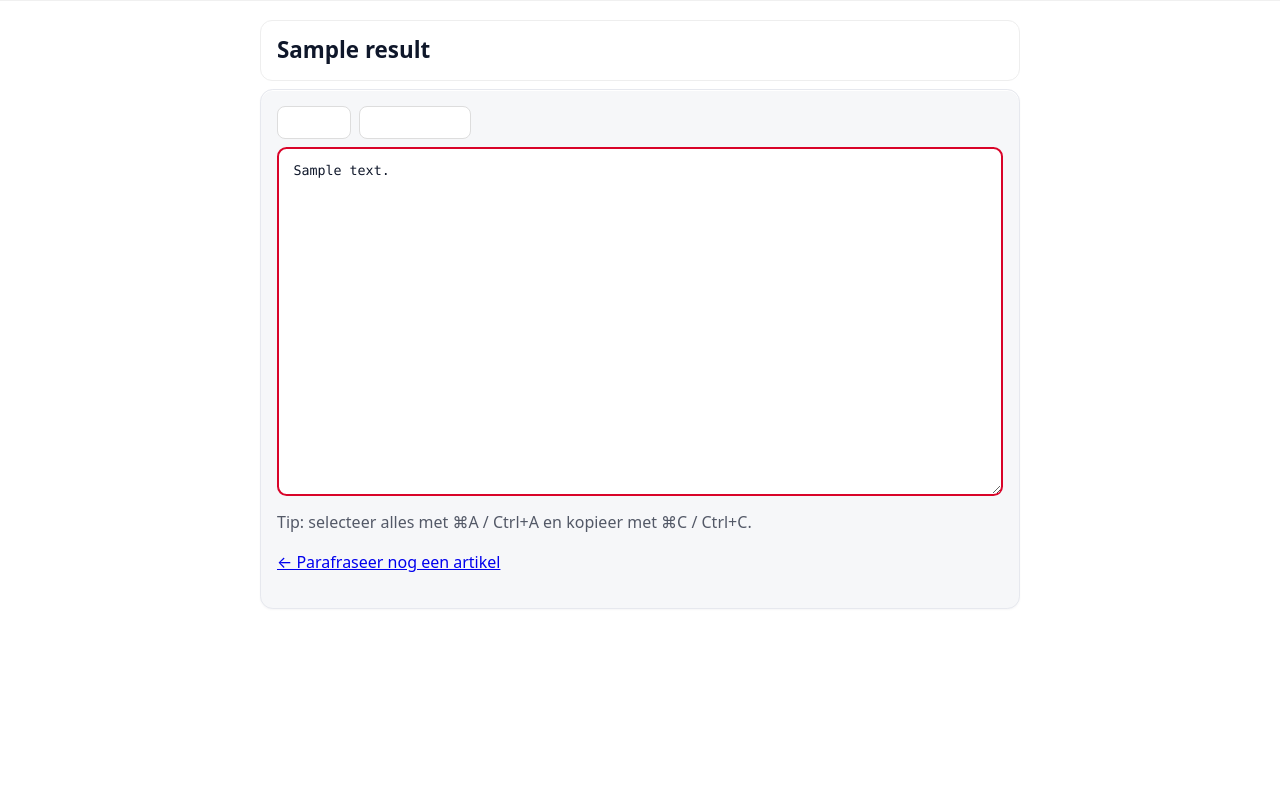
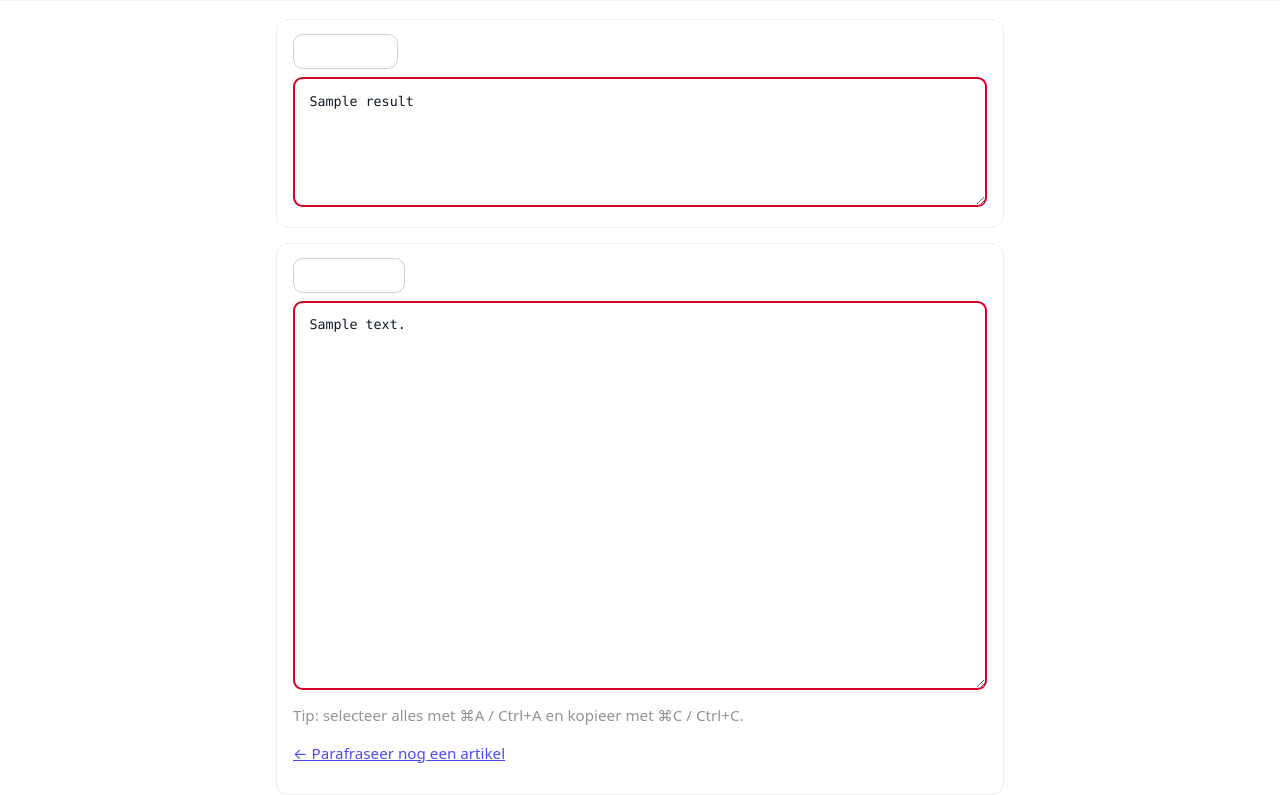
Before and after one commit to azalerts/azalerts-bot, a Flask app: template templates/az_result.html in a window 1280 px wide. Shown: the part 66-861 px from the top of the page. Before the commit the page ends 675 px from the top, so only its background shows below. Run offline with Flask 3, Linux system fonts and the light colour scheme; the template is opened without the code that fills it: most values are stand-ins (such as "Sample title", 1, 10 or a date in 2020); some libraries are stand-ins or nearby versions.

Commit message:
Update az_result.html

```diff
--- a/templates/az_result.html
+++ b/templates/az_result.html
@@ -6,14 +6,13 @@
   <title>Resultaat • AZAlerts</title>
   <link rel="stylesheet" href="{{ url_for('static', filename='styles.css') }}">
   <style>
-    .titlecard { max-width: 760px; margin: 1rem auto .5rem; padding: .9rem 1rem; border:1px solid #eee; border-radius:12px; background:#fff; }
-    .titlecard h1 { margin:0; font-size:1.4rem; line-height:1.35; }
-    .card { max-width: 760px; margin: .5rem auto 1.2rem; }
+    .container { max-width: 760px; margin: 1.2rem auto; padding: 0 1rem; }
     .tools { display:flex; gap:.5rem; align-items:center; margin-bottom:.5rem; }
-    .btn { padding:.5rem .7rem; border-radius:8px; border:1px solid #ddd; background:#fff; cursor:pointer; }
-    textarea#resultBox { width:100%; min-height: 340px; font-family: ui-monospace, SFMono-Regular, Menlo, Monaco, Consolas, "Liberation Mono", "Courier New", monospace; line-height:1.5; }
-    .toast { position: fixed; right: 12px; bottom: 12px; padding:.6rem .8rem; border-radius:10px; background:#111; color:#fff; opacity:0; transition: opacity .2s ease; }
-    .toast.show { opacity: 1; }
+    .btn { padding:.55rem .8rem; border-radius:10px; border:1px solid #cfcfcf; background:#fff; cursor:pointer; font-weight:600; }
+    .btn:focus { outline: 2px solid #e10600; outline-offset: 1px; }
+    .titlecard, .card { background:#fff; border:1px solid #eee; border-radius:12px; padding: .9rem 1rem; margin-bottom: .9rem; }
+    textarea { width:100%; min-height: 130px; font-family: ui-monospace, SFMono-Regular, Menlo, Monaco, Consolas, "Liberation Mono", "Courier New", monospace; line-height:1.5; }
+    .hint { color:#666; font-size:.95rem; }
   </style>
 </head>
 <body>
@@ -36,56 +35,38 @@
 
     {% if result and result.title %}
       <section class="titlecard">
-        <h1>{{ result.title }}</h1>
+        <div class="tools">
+          <button type="button" id="copyTitleBtn" class="btn">Kopieer titel</button>
+        </div>
+        <textarea id="titleBox" rows="2" aria-label="Titel">{{ result.title }}</textarea>
       </section>
     {% endif %}
 
     <section class="card">
       <div class="tools">
-        <button type="button" id="copyBtn" class="btn">Kopieer</button>
-        <button type="button" id="downloadBtn" class="btn">Download .txt</button>
+        <button type="button" id="copyTextBtn" class="btn">Kopieer tekst</button>
       </div>
-
-      <!-- Eén kopieerbaar blok met ALLE tekst (geen bullets) -->
-      <textarea id="resultBox" rows="16" aria-label="Parafraseerde tekst">{{ output_text }}</textarea>
-
+      <textarea id="resultBox" rows="18" aria-label="Parafraseerde tekst">{{ output_text }}</textarea>
       <p class="hint">Tip: selecteer alles met ⌘A / Ctrl+A en kopieer met ⌘C / Ctrl+C.</p>
-      <p class="backlink"><a href="/">← Parafraseer nog een artikel</a></p>
+      <p class="hint"><a href="/">← Parafraseer nog een artikel</a></p>
     </section>
   </main>
 
-  <div id="toast" class="toast">Gekopieerd ✓</div>
-
   <script>
     (function(){
-      const box = document.getElementById('resultBox');
-      const copyBtn = document.getElementById('copyBtn');
-      const dlBtn = document.getElementById('downloadBtn');
-      const toast = document.getElementById('toast');
+      const titleBox = document.getElementById('titleBox');
+      const copyTitleBtn = document.getElementById('copyTitleBtn');
+      const textBox = document.getElementById('resultBox');
+      const copyTextBtn = document.getElementById('copyTextBtn');
 
-      function showToast() {
-        toast.classList.add('show');
-        setTimeout(() => toast.classList.remove('show'), 1200);
+      async function copyEl(el) {
+        el.select();
+        try { await navigator.clipboard.writeText(el.value); }
+        catch(_) { document.execCommand('copy'); }
       }
 
-      copyBtn?.addEventListener('click', async () => {
-        box.select();
-        try { await navigator.clipboard.writeText(box.value); }
-        catch(_) { document.execCommand('copy'); }
-        showToast();
-      });
-
-      dlBtn?.addEventListener('click', () => {
-        const blob = new Blob([box.value], { type: 'text/plain;charset=utf-8' });
-        const url = URL.createObjectURL(blob);
-        const a = document.createElement('a');
-        a.href = url;
-        a.download = 'azalerts.txt';
-        document.body.appendChild(a);
-        a.click();
-        a.remove();
-        URL.revokeObjectURL(url);
-      });
+      copyTitleBtn?.addEventListener('click', () => copyEl(titleBox));
+      copyTextBtn?.addEventListener('click', () => copyEl(textBox));
     })();
   </script>
 </body>
```
